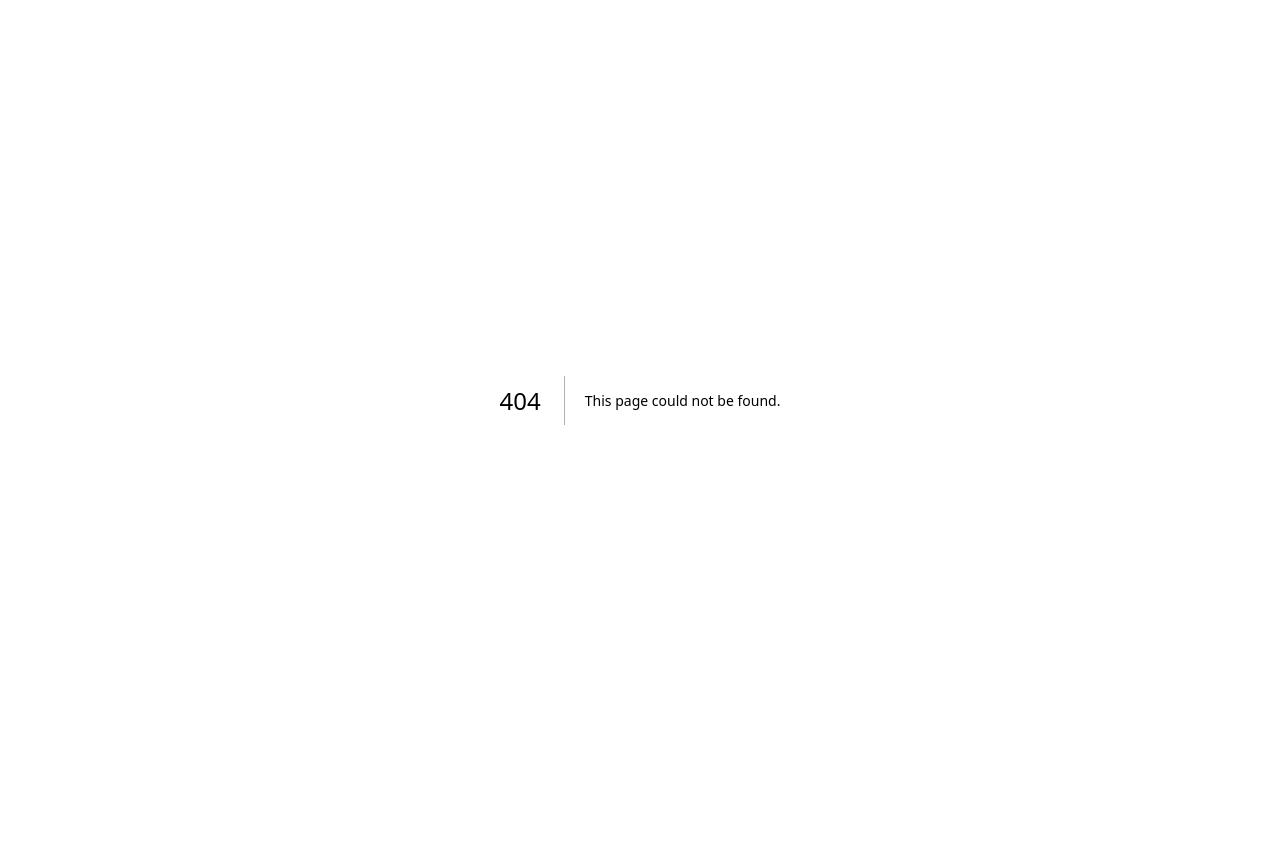
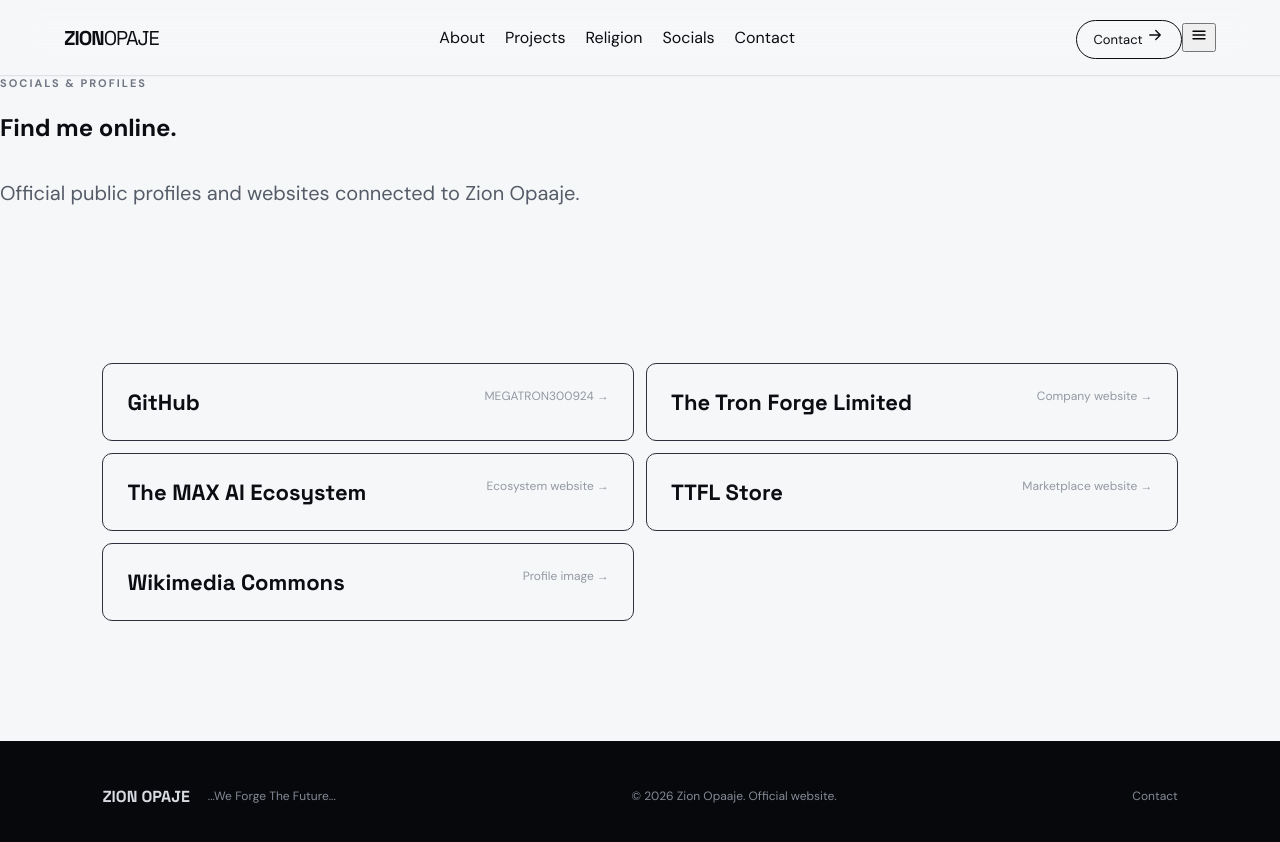
Before and after one commit to MEGATRON300924/zionopaaje, a Next.js app: page /socials in a window 1280 px wide. Before the commit this address had no page. Shown: the top 842 px of the page. Before the commit the page ends 800 px from the top, so only its background shows below. Built offline with nearby package versions, Linux system fonts and the light colour scheme.

Commit message:
Add dedicated socials page

```diff
--- /dev/null
+++ b/app/socials/page.tsx
@@ -0,0 +1,5 @@
+import SiteNav from "@/components/SiteNav";
+import SiteFooter from "@/components/SiteFooter";
+export const metadata={title:"Socials",description:"Official social and online profiles for Zion Opaaje."};
+const profiles=[["GitHub","MEGATRON300924","https://github.com/MEGATRON300924"],["The Tron Forge Limited","Company website","https://thetronforge.name.ng"],["The MAX AI Ecosystem","Ecosystem website","https://max-ai.name.ng"],["TTFL Store","Marketplace website","https://ttflstore.name.ng"],["Wikimedia Commons","Profile image","https://commons.wikimedia.org/wiki/File:Zion_Opaaje%27s_Picture.jpg"]];
+export default function Socials(){return <><SiteNav/><main className="page"><section className="page-hero"><p className="eyebrow">SOCIALS & PROFILES</p><h1>Find me online.</h1><p className="lead">Official public profiles and websites connected to Zion Opaaje.</p></section><section className="section"><div className="profile-grid">{profiles.map(([name,detail,href])=><a href={href} target="_blank" rel="noreferrer" key={name}><strong>{name}</strong><span>{detail} →</span></a>)}</div></section></main><SiteFooter/></>;}
```
